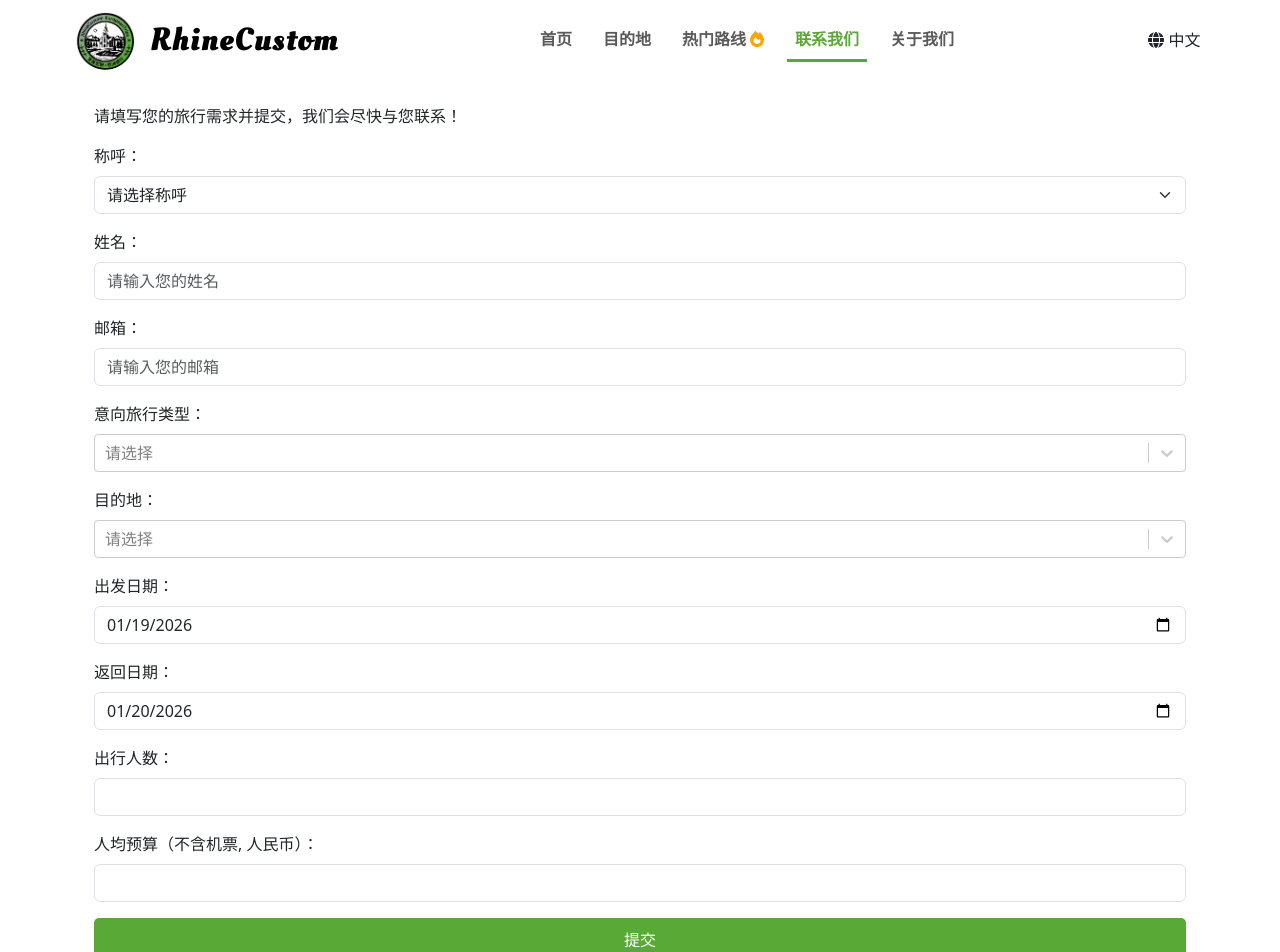
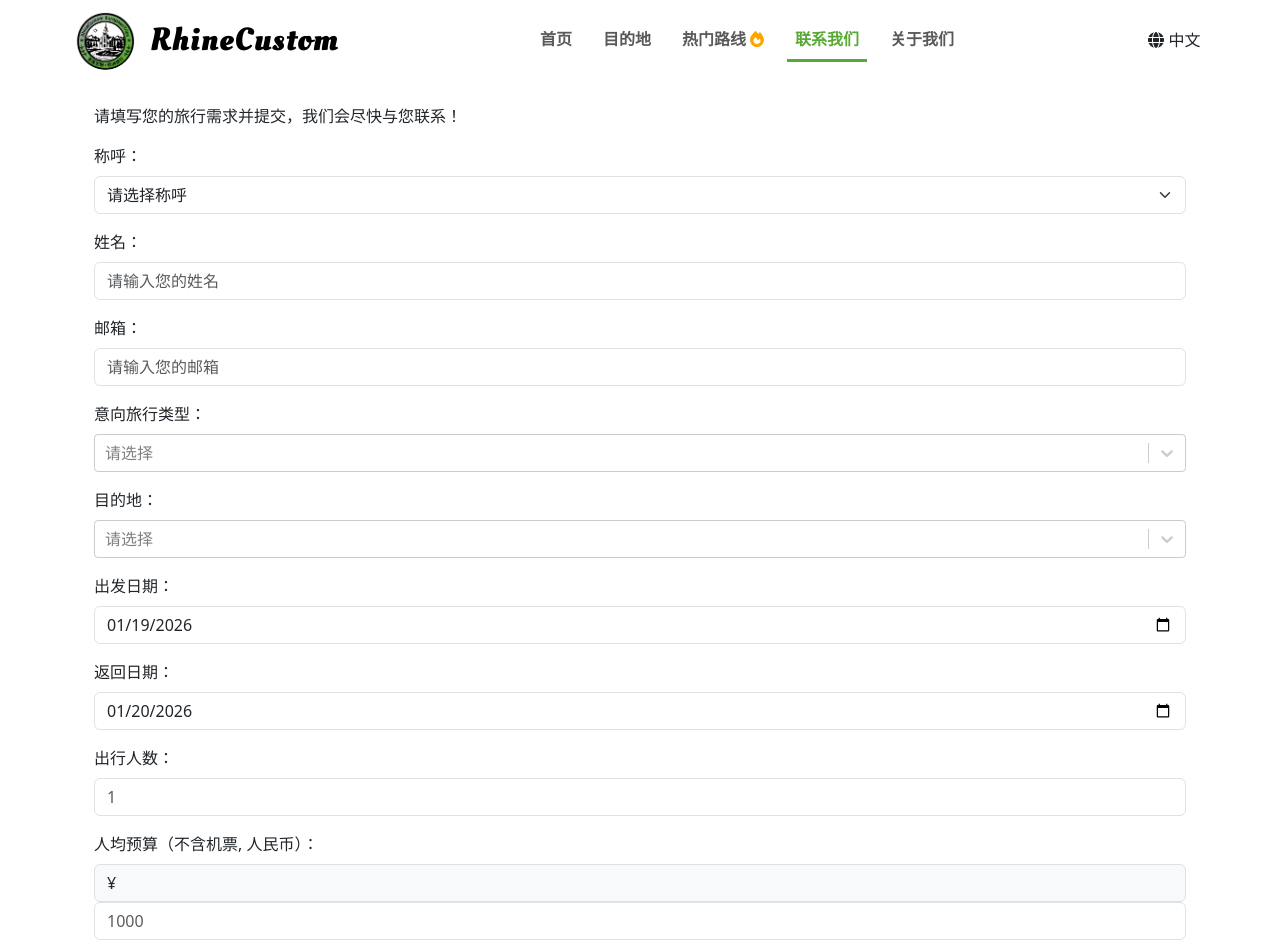
Before and after one commit to badenLu/rhinecustom_web, a React (Create React App) app in the folder frontend/: page /contact in a window 1280 px wide. Shown: the top 952 px of the page. Built offline with nearby package versions, Linux system fonts and the light colour scheme.

Commit message:
Fixed the bugs of contact form

```diff
--- a/frontend/src/locales/en.json
+++ b/frontend/src/locales/en.json
@@ -118,7 +118,7 @@
     "select": "Select...",
 
     "errorEndDateMustBeAfterStart": "The end date must be later than the start date.",
-    "errorTooEarly": "The departure date needs to be at least one week later.",
+    "errorTooEarly": "The departure date needs to be at least 3 days later.",
     "errorTitleRequired": "Please select your gender",
     "errorNameRequired": "Please enter your name",
     "errorEmailRequired": "Please enter your email",
@@ -129,6 +129,8 @@
     "errorEndDateRequired": "Please choose the end time of your trip",
     "errorNumberRequired": "Please enter the number of travelers",
     "errorBudgetRequired": "Please enter your budget per person",
+    "errorNumberMinLength": "Please enter at least one guest",
+    "errorBudgetMin": "The budget is not enough :(",
     "travelTypes": [
       {
         "value": "Leisure & Family Trip",
--- a/frontend/src/locales/zh.json
+++ b/frontend/src/locales/zh.json
@@ -117,8 +117,10 @@
 
     "select": "请选择",
 
+    "errorBudgetMin": "很遗憾，预算不足",
+    "errorNumberMinLength": "须至少一位旅客出行",
     "errorEndDateMustBeAfterStart": "结束日期必须晚于开始日期",
-    "errorTooEarly": "The departure date needs to be at least one week later.",
+    "errorTooEarly": "出发时间最早须在三天后",
     "errorTitleRequired": "请选择您的称呼",
     "errorNameRequired": "请输入您的姓名",
     "errorEmailRequired": "请输入您的邮箱",
--- a/frontend/src/pages/Contact.js
+++ b/frontend/src/pages/Contact.js
@@ -14,7 +14,13 @@ const Contact = ({ user }) => {
   const getDateString = (daysFromToday = 0) => {
     const date = new Date();
     date.setDate(date.getDate() + daysFromToday);
-    return date.toISOString().split('T')[0];
+
+    // 使用本地时间，避免时区问题
+    const year = date.getFullYear();
+    const month = String(date.getMonth() + 1).padStart(2, '0');
+    const day = String(date.getDate()).padStart(2, '0');
+
+    return `${year}-${month}-${day}`;
   }
 
   const {
@@ -228,7 +234,7 @@ const Contact = ({ user }) => {
                 validate: (value) => {
                   const selectedDate = new Date(value);
                   const afterOneWeek = new Date();
-                  afterOneWeek.setDate(afterOneWeek.getDate() + 3);  // ← 正确：7天后
+                  afterOneWeek.setDate(afterOneWeek.getDate() + 3);
                   afterOneWeek.setHours(0, 0, 0, 0);  // 清除时间部分
                   return selectedDate >= afterOneWeek || t('general-string.errorTooEarly');
                 }
@@ -265,10 +271,16 @@ const Contact = ({ user }) => {
           <input
               {...register("number_of_people", {
                 required: t("contact.errorNumberRequired"),
-                min: 1
+                min: {
+                  value: 1,
+                  message: t("contact.errorNumberMinLength")
+                }
               })}
               type="number"
               className="form-control"
+              min="1"
+              step="1"
+              placeholder="1"
           />
           {errors.number_of_people && <p className="alert alert-warning mt-2">{errors.number_of_people.message}</p>}
         </div>
@@ -276,13 +288,20 @@ const Contact = ({ user }) => {
         {/* Budget */}
         <div className="mb-3">
           <label className="form-label">{t("contact.budgetLabel")}</label>
+          <span className="input-group-text">¥</span>
           <input
               {...register("budget", {
                 required: t("contact.errorBudgetRequired"),
-                min: 0
+                min: {
+                  value: 1,
+                  message: t("contact.errorBudgetMin") || "预算必须大于0"
+                }
               })}
               type="number"
               className="form-control"
+              min="1"              // ← 添加这个，浏览器会阻止输入0或负数
+              step="1"             // ← 只能输入整数（如果允许小数，改成 "0.01"）
+              placeholder="1000"   // ← 占位符提示
           />
           {errors.budget && <p className="alert alert-warning mt-2">{errors.budget.message}</p>}
         </div>
```
Also changed, not shown: 2 other files (tests, documents, lock files or other folders).
